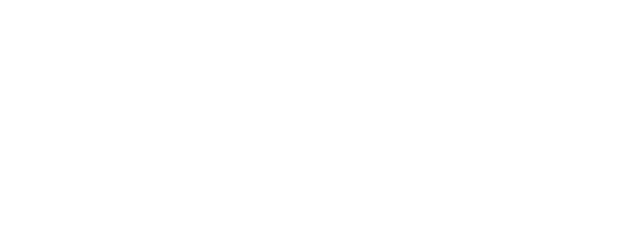
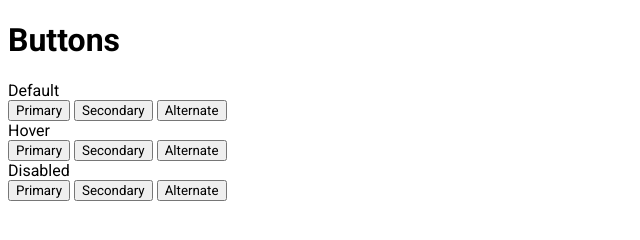
Before and after one commit to js-tasks-ru/htmlcss-20241107_katerinashatunova, a website: page 03-lection1/01-button/index.html in a window 1280 px wide. Shown: the whole page, without its empty margins (0-640 px from the left). Drawn offline with Linux system fonts and the light colour scheme.

Commit message:
html for button page

```diff
--- a/03-lection1/01-button/index.html
+++ b/03-lection1/01-button/index.html
@@ -2,10 +2,33 @@
 <!-- Страница с кнопкой -->
 <html lang="ru">
     <head>
+        <meta charset="utf-8">
+        <meta name="viewport" content="width=device-width, initial-scale=1">
+        <title>Button</title>
         <link rel="stylesheet" href="../../assets/css/main.css">
         <link rel="stylesheet" href="./button.css">
     </head>
     <body>
-
+        <div>
+            <h1>Buttons</h1>
+            <div>
+                <div>Default</div>
+                <button>Primary</button>
+                <button>Secondary</button>
+                <button>Alternate</button>
+            </div>
+            <div>
+                <div>Hover</div>
+                <button>Primary</button>
+                <button>Secondary</button>
+                <button>Alternate</button>
+            </div>
+            <div>
+                <div>Disabled</div>
+                <button>Primary</button>
+                <button>Secondary</button>
+                <button>Alternate</button>
+            </div>
+        </div>
     </body>
 </html>
```
